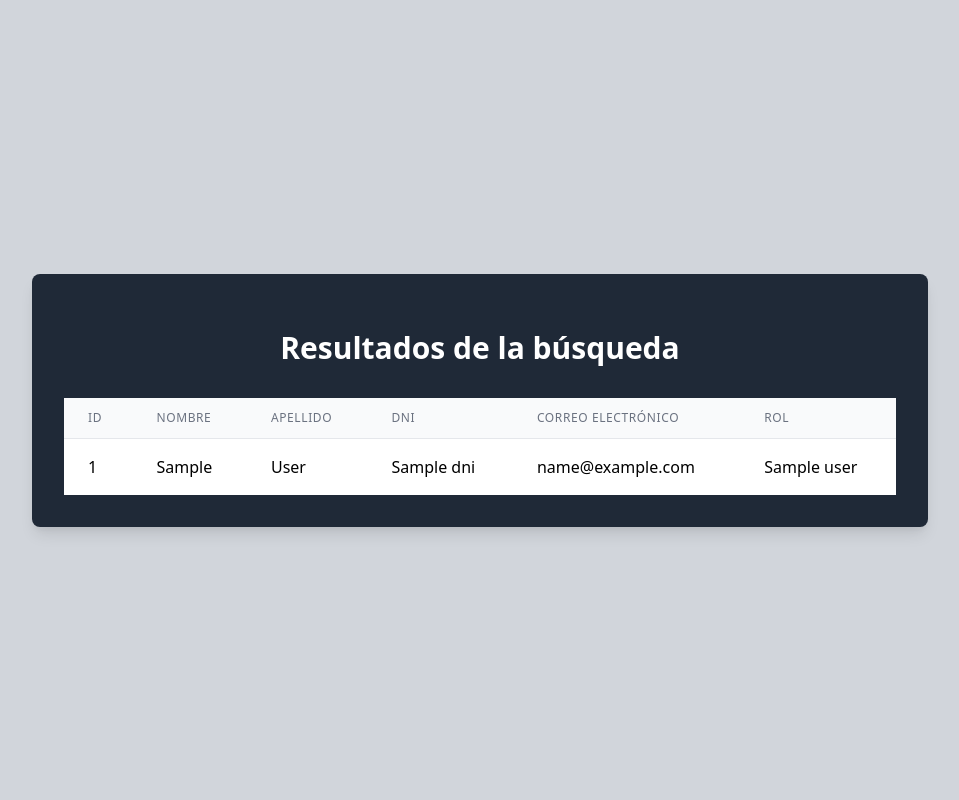
After one commit to Randalfd/presentTECH, a CodeIgniter 4 app: template app/Views/search_results.php in a window 1280 px wide. The commit adds this page. Shown: the whole page, without its empty margins (160-1119 px from the left). Run offline with PHP 8.4 and a stand-in for CodeIgniter, Linux system fonts and the light colour scheme; the template is opened without the code that fills it: most values are stand-ins (such as "Sample title", 1, 10 or a date in 2020); some libraries are stand-ins or nearby versions.

Commit message:
feat: browse bar and user profile

```diff
--- a/app/Config/Routes.php
+++ b/app/Config/Routes.php
@@ -65,6 +65,8 @@ $routes->post('/register','AuthController::register');
 
 $routes->get('/logout','AuthController::logout');
 
-$routes->get('data_users','Home::profile');
+$routes->get('administration','Home::admis');
 
-$routes->get('administration','Home::admis');
+$routes->get('search','AuthController::search');
+
+$routes->get('profile','AuthController::showUserProfile');
--- a/app/Controllers/Home.php
+++ b/app/Controllers/Home.php
@@ -29,10 +29,7 @@ class Home extends BaseController
         return view('loginhome');
     }
 
-    public function profile()
-    {
-        return view('data_users');
-    }
+
 
     public function admis()
     {
--- a/app/Views/register.php
+++ b/app/Views/register.php
@@ -39,7 +39,11 @@
         </div>
         <div class="py-2">
           <label for="gender" class="sr-only">Género</label>
-          <input id="gender" name="gender" type="text" required class="appearance-none rounded-none relative block w-full px-3 py-2 border border-gray-600 placeholder-gray-400 text-gray-900 focus:outline-none focus:ring-indigo-500 focus:border-indigo-500 focus:z-10 sm:text-sm" placeholder="Género">
+          <select id="gender" name="gender" required class="appearance-none rounded-none relative block w-full px-3 py-2 border border-gray-600 placeholder-gray-400 text-gray-900 focus:outline-none focus:ring-indigo-500 focus:border-indigo-500 focus:z-10 sm:text-sm">
+            <option value="" disabled selected>Seleccione su género</option>
+            <option value="0">Masculino</option>
+            <option value="1">Femenino</option>
+          </select>
         </div>
         <div class="py-2">
           <label for="password" class="sr-only">Contraseña</label>
--- /dev/null
+++ b/app/Views/search_results.php
@@ -0,0 +1,43 @@
+<!DOCTYPE html>
+<html lang="en">
+<head>
+  <meta charset="UTF-8">
+	<title>Users</title>
+	<script src="https://kit.fontawesome.com/adead18d3c.js" crossorigin="anonymous"></script>
+	<link href="https://cdn.jsdelivr.net/npm/tailwindcss@2.2.19/dist/tailwind.min.css" rel="stylesheet">
+	<link rel="icon" href="<?= base_url('img/logonegro.png') ?>">
+</head>
+<body class="bg-gray-300 flex items-center justify-center min-h-screen">
+  <div class="w-full max-w-4xl p-8 space-y-8 bg-gray-800 text-white rounded-lg shadow-lg">
+    <h2 class="mt-6 text-center text-3xl font-extrabold text-white">Resultados de la búsqueda</h2>
+    <?php if (count($users) > 0): ?>
+      <table class="min-w-full divide-y divide-gray-200">
+        <thead class="bg-gray-50">
+          <tr>
+            <th scope="col" class="px-6 py-3 text-left text-xs font-medium text-gray-500 uppercase tracking-wider">ID</th>
+            <th scope="col" class="px-6 py-3 text-left text-xs font-medium text-gray-500 uppercase tracking-wider">Nombre</th>
+            <th scope="col" class="px-6 py-3 text-left text-xs font-medium text-gray-500 uppercase tracking-wider">Apellido</th>
+            <th scope="col" class="px-6 py-3 text-left text-xs font-medium text-gray-500 uppercase tracking-wider">DNI</th>
+            <th scope="col" class="px-6 py-3 text-left text-xs font-medium text-gray-500 uppercase tracking-wider">Correo Electrónico</th>
+            <th scope="col" class="px-6 py-3 text-left text-xs font-medium text-gray-500 uppercase tracking-wider">Rol</th>
+          </tr>
+        </thead>
+        <tbody class="bg-white divide-y divide-gray-200">
+          <?php foreach ($users as $user): ?>
+            <tr>
+              <td class="px-6 py-4 whitespace-nowrap text-black"><?= $user->id_user ?></td>
+              <td class="px-6 py-4 whitespace-nowrap text-black"><?= $user->first_name ?></td>
+              <td class="px-6 py-4 whitespace-nowrap text-black"><?= $user->last_name ?></td>
+              <td class="px-6 py-4 whitespace-nowrap text-black"><?= $user->DNI ?></td>
+              <td class="px-6 py-4 whitespace-nowrap text-black"><?= $user->email ?></td>
+              <td class="px-6 py-4 whitespace-nowrap text-black"><?= $user->rol_name ?></td>
+            </tr>
+          <?php endforeach; ?>
+        </tbody>
+      </table>
+    <?php else: ?>
+      <p class="text-center text-red-500">No se encontraron usuarios.</p>
+    <?php endif; ?>
+  </div>
+</body>
+</html>
```
Also changed, not shown: app/Controllers/AuthController.php (+13 -0 lines), app/Models/UsersModel.php (+6 -6 lines), app/Views/loginhome.php (+7 -4 lines), app/Views/profile.php (added, +24 -0 lines), app/Views/data_users.php (deleted).
